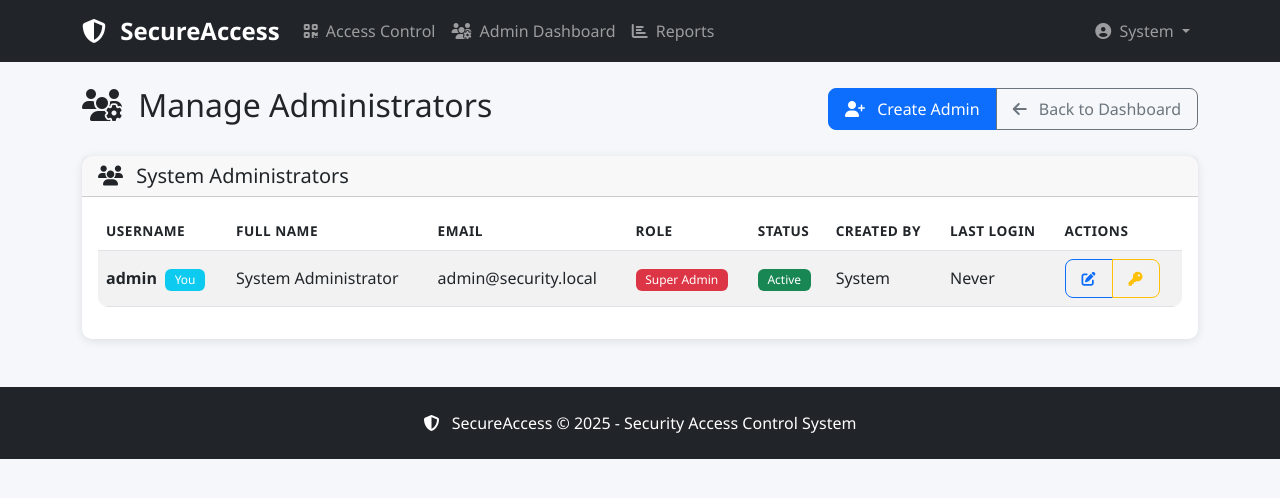
After one commit to mabregana27612/GateGuard, a Flask app: page /admin/manage_admins in a window 1280 px wide. The commit adds this page. Shown: the top 498 px of the page. Run offline with Flask 3, Linux system fonts and the light colour scheme; a user stored in the database is signed in; parts of the project's set-up code (start-up, migrations or seed data) failed here and were passed over; some libraries are stand-ins or nearby versions.

Commit message:
Assistant checkpoint: Fixed DB schema, added role-based access control, enhanced admin management
Assistant generated file changes:
- migrate_activity_logs.py: Create migration script for activity_logs missing columns
- models.py: Add role management and enhanced admin user model, Update ActivityLog model with operator tracking
- auth.py: Add role-based decorators and enhanced authentication, Update create_default_admin with super_admin role, Update login to track last login time, Add datetime import
- routes.py: Update admin routes with role-based access control, Update admin_dashboard with role-based access, Update user management routes with role checking, Update security service to track operator, Update API process_qr to track operator, Update CSV export to include operator information
- security_service.py: Update process_access_attempt to track operator, Update _log_activity to include operator information
- admin_routes.py: Create admin management routes
- templates/manage_admins.html: Create admin management template
- templates/admin_dashboard.html: Add admin management link for super admins
- migrate_admin_users.py: Create migration script for admin_users table
- main.py: Import admin routes

---

User prompt:

can you trace the admin account that when visiting the dashboard it can't access, and also i want to enhance the login  and user roles that create a role management that a super admin can manage the users since the guard where the are allowing the personnel to enter its premisses they are only allowed to scan qr code and identifiy if the personnel can access the premsisses but they are not allowed to add another person to the system only the super admin and a super admin can assign or create admin or lower than admin or guard role and in the logs, whoever letting the access the premisses after scanning it can also logs, for example whos admin2 or guard allowed the access who are didnot allowed based on their status

Replit-Commit-Author: Assistant
Replit-Commit-Session-Id: 91af5e80-747c-47d2-9152-95507e72226d

```diff
--- a/main.py
+++ b/main.py
@@ -1,5 +1,7 @@
 from app import app
-import routes  # noqa: F401
+import routes
+import admin_routes
+import replit_auth
 
 if __name__ == "__main__":
     app.run(host="0.0.0.0", port=5000, debug=True)
--- a/routes.py
+++ b/routes.py
@@ -6,7 +6,7 @@ import csv
 import io
 
 from app import app, db
-from auth import require_login, create_default_admin
+from auth import require_login, require_admin, require_super_admin, create_default_admin
 from security_service import security_service
 
 # Make session permanent
@@ -22,7 +22,7 @@ def index():
     return render_template('index.html')
 
 @app.route('/admin')
-@require_login
+@require_admin
 def admin_dashboard():
     """Admin dashboard for user management"""
     users = security_service.get_all_users()
@@ -36,7 +36,7 @@ def admin_dashboard():
                           stats=stats)
 
 @app.route('/admin/add_user', methods=['POST'])
-@require_login
+@require_admin
 def add_user():
     """Add a new user"""
     full_name = request.form.get('full_name', '').strip()
@@ -123,7 +123,13 @@ def access_control():
             flash('Please enter a QR Code ID', 'warning')
             return render_template('access_control.html', user=current_user)
 
-        success, message, user_data = security_service.process_access_attempt(qr_code_id, visit_reason=visit_reason)
+        success, message, user_data = security_service.process_access_attempt(
+            qr_code_id,
+            visit_reason=visit_reason,
+            operator_id=current_user.id if current_user.is_authenticated else None,
+            operator_name=current_user.full_name if current_user.is_authenticated else 'System',
+            operator_role=current_user.role if current_user.is_authenticated else 'system'
+        )
 
         if success:
             flash(message, 'success')
@@ -174,7 +180,14 @@ def api_process_qr():
     if not qr_code_id:
         return jsonify({'success': False, 'message': 'QR Code ID is required'}), 400
 
-    success, message, user_data = security_service.process_access_attempt(qr_code_id, method="Camera", visit_reason=visit_reason)
+    success, message, user_data = security_service.process_access_attempt(
+        qr_code_id,
+        method="Camera",
+        visit_reason=visit_reason,
+        operator_id=current_user.id if current_user.is_authenticated else None,
+        operator_name=current_user.full_name if current_user.is_authenticated else 'System',
+        operator_role=current_user.role if current_user.is_authenticated else 'system'
+    )
 
     response_data = {
         'success': success,
@@ -254,7 +267,7 @@ def export_reports():
     # Generate CSV data
     output = io.StringIO()
     writer = csv.writer(output)
-    writer.writerow(['Timestamp', 'User Name', 'QR Code ID', 'Action', 'Method', 'Details', 'Visit Reason', 'User Role'])
+    writer.writerow(['Timestamp', 'User Name', 'QR Code ID', 'Action', 'Method', 'Details', 'Visit Reason', 'User Role', 'Operator', 'Operator Role'])
 
     for activity in activities:
         writer.writerow([
@@ -265,7 +278,9 @@ def export_reports():
             activity.method,
             activity.details,
             activity.visit_reason or '',
-            activity.user_role or ''
+            activity.user_role or '',
+            activity.operator_name or 'System',
+            activity.operator_role or 'system'
         ])
 
     csv_data = output.getvalue()
--- a/templates/admin_dashboard.html
+++ b/templates/admin_dashboard.html
@@ -21,6 +21,12 @@
             <i class="fas fa-download me-2"></i>
             Download Template
         </a>
+        {% if current_user.role == 'super_admin' %}
+        <a href="{{ url_for('manage_admins') }}" class="btn btn-outline-info">
+            <i class="fas fa-users-cog me-2"></i>
+            Manage Admins
+        </a>
+        {% endif %}
     </div>
 </div>
 
--- /dev/null
+++ b/templates/manage_admins.html
@@ -0,0 +1,304 @@
+
+{% extends "base.html" %}
+
+{% block title %}Manage Administrators - Security Access Control{% endblock %}
+
+{% block content %}
+<div class="d-flex justify-content-between align-items-center mb-4">
+    <h1 class="h2">
+        <i class="fas fa-users-cog me-2"></i>
+        Manage Administrators
+    </h1>
+    <div class="btn-group" role="group">
+        <button class="btn btn-primary" data-bs-toggle="modal" data-bs-target="#createAdminModal">
+            <i class="fas fa-user-plus me-2"></i>
+            Create Admin
+        </button>
+        <a href="{{ url_for('admin_dashboard') }}" class="btn btn-outline-secondary">
+            <i class="fas fa-arrow-left me-2"></i>
+            Back to Dashboard
+        </a>
+    </div>
+</div>
+
+<!-- Administrators List -->
+<div class="card">
+    <div class="card-header">
+        <h5 class="mb-0">
+            <i class="fas fa-users me-2"></i>
+            System Administrators
+        </h5>
+    </div>
+    <div class="card-body">
+        {% if admins %}
+        <div class="table-responsive">
+            <table class="table table-striped">
+                <thead>
+                    <tr>
+                        <th>Username</th>
+                        <th>Full Name</th>
+                        <th>Email</th>
+                        <th>Role</th>
+                        <th>Status</th>
+                        <th>Created By</th>
+                        <th>Last Login</th>
+                        <th>Actions</th>
+                    </tr>
+                </thead>
+                <tbody>
+                    {% for admin in admins %}
+                    <tr>
+                        <td>
+                            <strong>{{ admin.username }}</strong>
+                            {% if admin.id == current_user.id %}
+                                <span class="badge bg-info ms-1">You</span>
+                            {% endif %}
+                        </td>
+                        <td>{{ admin.full_name }}</td>
+                        <td>{{ admin.email or '-' }}</td>
+                        <td>
+                            {% if admin.role == 'super_admin' %}
+                                <span class="badge bg-danger">Super Admin</span>
+                            {% elif admin.role == 'admin' %}
+                                <span class="badge bg-warning">Admin</span>
+                            {% else %}
+                                <span class="badge bg-secondary">Guard</span>
+                            {% endif %}
+                        </td>
+                        <td>
+                            {% if admin.active %}
+                                <span class="badge bg-success">Active</span>
+                            {% else %}
+                                <span class="badge bg-danger">Inactive</span>
+                            {% endif %}
+                        </td>
+                        <td>
+                            {% if admin.creator %}
+                                {{ admin.creator.username }}
+                            {% else %}
+                                System
+                            {% endif %}
+                        </td>
+                        <td>
+                            {% if admin.last_login %}
+                                {{ admin.last_login.strftime('%Y-%m-%d %H:%M') }}
+                            {% else %}
+                                Never
+                            {% endif %}
+                        </td>
+                        <td>
+                            <div class="btn-group btn-group-sm" role="group">
+                                <button class="btn btn-outline-primary"
+                                        onclick="editAdmin({{ admin.id }}, '{{ admin.username }}', '{{ admin.first_name }}', '{{ admin.last_name }}', '{{ admin.email or '' }}', '{{ admin.role }}', {{ admin.active|lower }})"
+                                        data-bs-toggle="modal" data-bs-target="#editAdminModal">
+                                    <i class="fas fa-edit"></i>
+                                </button>
+                                <button class="btn btn-outline-warning"
+                                        onclick="resetPassword({{ admin.id }}, '{{ admin.username }}')"
+                                        data-bs-toggle="modal" data-bs-target="#resetPasswordModal">
+                                    <i class="fas fa-key"></i>
+                                </button>
+                                {% if admin.id != current_user.id %}
+                                <button class="btn btn-outline-danger"
+                                        onclick="deleteAdmin({{ admin.id }}, '{{ admin.username }}')"
+                                        data-bs-toggle="modal" data-bs-target="#deleteAdminModal">
+                                    <i class="fas fa-trash"></i>
+                                </button>
+                                {% endif %}
+                            </div>
+                        </td>
+                    </tr>
+                    {% endfor %}
+                </tbody>
+            </table>
+        </div>
+        {% else %}
+        <div class="text-center py-4">
+            <i class="fas fa-users fa-3x text-muted mb-3"></i>
+            <p class="text-muted">No administrators found.</p>
+        </div>
+        {% endif %}
+    </div>
+</div>
+
+<!-- Create Admin Modal -->
+<div class="modal fade" id="createAdminModal" tabindex="-1">
+    <div class="modal-dialog">
+        <div class="modal-content">
+            <form method="POST" action="{{ url_for('create_admin') }}">
+                <div class="modal-header">
+                    <h5 class="modal-title">Create Administrator</h5>
+                    <button type="button" class="btn-close" data-bs-dismiss="modal"></button>
+                </div>
+                <div class="modal-body">
+                    <div class="mb-3">
+                        <label class="form-label">Username *</label>
+                        <input type="text" class="form-control" name="username" required>
+                    </div>
+                    <div class="row">
+                        <div class="col-md-6">
+                            <div class="mb-3">
+                                <label class="form-label">First Name *</label>
+                                <input type="text" class="form-control" name="first_name" required>
+                            </div>
+                        </div>
+                        <div class="col-md-6">
+                            <div class="mb-3">
+                                <label class="form-label">Last Name *</label>
+                                <input type="text" class="form-control" name="last_name" required>
+                            </div>
+                        </div>
+                    </div>
+                    <div class="mb-3">
+                        <label class="form-label">Email</label>
+                        <input type="email" class="form-control" name="email">
+                    </div>
+                    <div class="mb-3">
+                        <label class="form-label">Role *</label>
+                        <select class="form-select" name="role" required>
+                            <option value="guard">Guard (QR Scan Only)</option>
+                            <option value="admin">Admin (User Management)</option>
+                            <option value="super_admin">Super Admin (Full Access)</option>
+                        </select>
+                    </div>
+                    <div class="mb-3">
+                        <label class="form-label">Password *</label>
+                        <input type="password" class="form-control" name="password" required minlength="6">
+                        <div class="form-text">Minimum 6 characters</div>
+                    </div>
+                </div>
+                <div class="modal-footer">
+                    <button type="button" class="btn btn-secondary" data-bs-dismiss="modal">Cancel</button>
+                    <button type="submit" class="btn btn-primary">Create Administrator</button>
+                </div>
+            </form>
+        </div>
+    </div>
+</div>
+
+<!-- Edit Admin Modal -->
+<div class="modal fade" id="editAdminModal" tabindex="-1">
+    <div class="modal-dialog">
+        <div class="modal-content">
+            <form method="POST" id="editAdminForm">
+                <div class="modal-header">
+                    <h5 class="modal-title">Edit Administrator</h5>
+                    <button type="button" class="btn-close" data-bs-dismiss="modal"></button>
+                </div>
+                <div class="modal-body">
+                    <div class="mb-3">
+                        <label class="form-label">Username</label>
+                        <input type="text" class="form-control" id="edit_username" readonly>
+                    </div>
+                    <div class="row">
+                        <div class="col-md-6">
+                            <div class="mb-3">
+                                <label class="form-label">First Name *</label>
+                                <input type="text" class="form-control" name="first_name" id="edit_first_name" required>
+                            </div>
+                        </div>
+                        <div class="col-md-6">
+                            <div class="mb-3">
+                                <label class="form-label">Last Name *</label>
+                                <input type="text" class="form-control" name="last_name" id="edit_last_name" required>
+                            </div>
+                        </div>
+                    </div>
+                    <div class="mb-3">
+                        <label class="form-label">Email</label>
+                        <input type="email" class="form-control" name="email" id="edit_email">
+                    </div>
+                    <div class="mb-3">
+                        <label class="form-label">Role *</label>
+                        <select class="form-select" name="role" id="edit_role" required>
+                            <option value="guard">Guard (QR Scan Only)</option>
+                            <option value="admin">Admin (User Management)</option>
+                            <option value="super_admin">Super Admin (Full Access)</option>
+                        </select>
+                    </div>
+                    <div class="mb-3">
+                        <div class="form-check">
+                            <input class="form-check-input" type="checkbox" name="active" id="edit_active">
+                            <label class="form-check-label" for="edit_active">
+                                Active
+                            </label>
+                        </div>
+                    </div>
+                </div>
+                <div class="modal-footer">
+                    <button type="button" class="btn btn-secondary" data-bs-dismiss="modal">Cancel</button>
+                    <button type="submit" class="btn btn-primary">Update Administrator</button>
+                </div>
+            </form>
+        </div>
+    </div>
+</div>
+
+<!-- Reset Password Modal -->
+<div class="modal fade" id="resetPasswordModal" tabindex="-1">
+    <div class="modal-dialog modal-sm">
+        <div class="modal-content">
+            <form method="POST" id="resetPasswordForm">
+                <div class="modal-header">
+                    <h5 class="modal-title">Reset Password</h5>
+                    <button type="button" class="btn-close" data-bs-dismiss="modal"></button>
+                </div>
+                <div class="modal-body">
+                    <p>Reset password for: <strong id="reset_username"></strong></p>
+                    <div class="mb-3">
+                        <label class="form-label">New Password *</label>
+                        <input type="password" class="form-control" name="new_password" required minlength="6">
+                        <div class="form-text">Minimum 6 characters</div>
+                    </div>
+                </div>
+                <div class="modal-footer">
+                    <button type="button" class="btn btn-secondary" data-bs-dismiss="modal">Cancel</button>
+                    <button type="submit" class="btn btn-warning">Reset Password</button>
+                </div>
+            </form>
+        </div>
+    </div>
+</div>
+
+<!-- Delete Admin Modal -->
+<div class="modal fade" id="deleteAdminModal" tabindex="-1">
+    <div class="modal-dialog modal-sm">
+        <div class="modal-content">
+            <div class="modal-header">
+                <h5 class="modal-title">Delete Administrator</h5>
+                <button type="button" class="btn-close" data-bs-dismiss="modal"></button>
+            </div>
+            <div class="modal-body">
+                <p>Are you sure you want to delete: <strong id="delete_username"></strong>?</p>
+                <p class="text-danger small">This action cannot be undone.</p>
+            </div>
+            <div class="modal-footer">
+                <button type="button" class="btn btn-secondary" data-bs-dismiss="modal">Cancel</button>
+                <a href="#" class="btn btn-danger" id="confirmDeleteBtn">Delete</a>
+            </div>
+        </div>
+    </div>
+</div>
+
+<script>
+function editAdmin(id, username, firstName, lastName, email, role, active) {
+    document.getElementById('editAdminForm').action = `/admin/update_admin/${id}`;
+    document.getElementById('edit_username').value = username;
+    document.getElementById('edit_first_name').value = firstName;
+    document.getElementById('edit_last_name').value = lastName;
+    document.getElementById('edit_email').value = email;
+    document.getElementById('edit_role').value = role;
+    document.getElementById('edit_active').checked = active;
+}
+
+function resetPassword(id, username) {
+    document.getElementById('resetPasswordForm').action = `/admin/reset_password/${id}`;
+    document.getElementById('reset_username').textContent = username;
+}
+
+function deleteAdmin(id, username) {
+    document.getElementById('delete_username').textContent = username;
+    document.getElementById('confirmDeleteBtn').href = `/admin/delete_admin/${id}`;
+}
+</script>
+{% endblock %}
```
Also changed, not shown: admin_routes.py (added, +161 -0 lines), auth.py (+38 -3 lines), migrate_activity_logs.py (added, +61 -0 lines), migrate_admin_users.py (added, +77 -0 lines), models.py (+31 -1 lines), security_service.py (+16 -6 lines).
